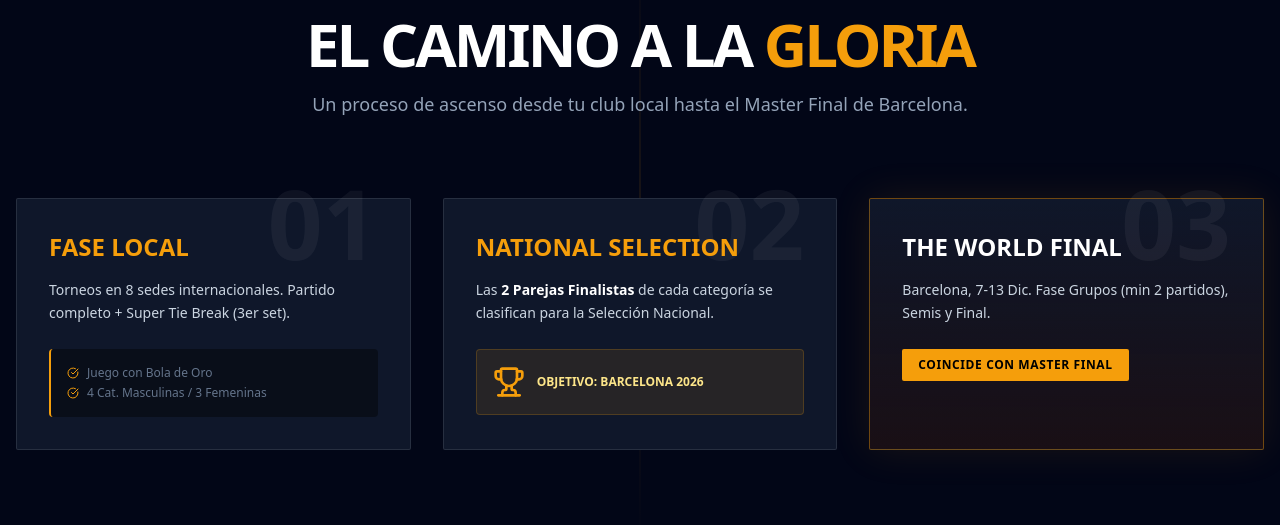
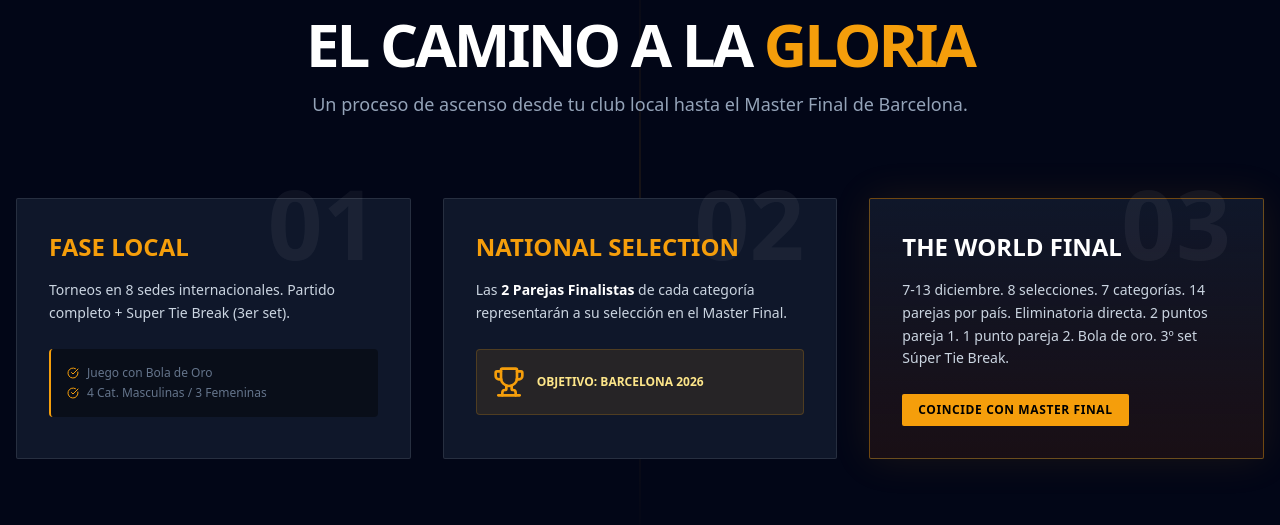
Before and after one commit to oscarsvq/WorldPadelNationsCup, a plain HTML site: page index.html in a window 1280 px wide. Shown: the part 803-1328 px from the top of the page. Drawn offline with nearby package versions, Linux system fonts and the light colour scheme.

Commit message:
Update index.html

```diff
--- a/index.html
+++ b/index.html
@@ -137,7 +137,7 @@
                     <div class="absolute -top-6 left-8 md:left-auto md:right-8 text-8xl font-black text-white/5 group-hover:text-amber-500/10 transition-colors">02</div>
                     <h3 class="text-2xl font-black uppercase mb-4 text-amber-500 relative z-10" data-i18n="step2Title">National Selection</h3>
                     <p class="text-slate-300 text-sm mb-6 leading-relaxed relative z-10">
-                        <span data-i18n="step2Desc">Las</span> <strong class="text-white" data-i18n="step2DescBold">2 Parejas Finalistas</strong> <span data-i18n="step2DescEnd">de cada categoría se clasifican para la Selección Nacional.</span>
+                        <span data-i18n="step2Desc">Las</span> <strong class="text-white" data-i18n="step2DescBold">2 Parejas Finalistas</strong> <span data-i18n="step2DescEnd">de cada categoría representarán a su selección en el Master Final.</span>
                     </p>
                     <div class="bg-amber-500/10 p-4 rounded border border-amber-500/20 flex items-center gap-3">
                         <i data-lucide="trophy" class="w-8 h-8 text-amber-500"></i>
@@ -150,7 +150,7 @@
                     <div class="absolute -top-6 left-8 md:left-auto md:right-8 text-8xl font-black text-white/5 group-hover:text-amber-500/10 transition-colors">03</div>
                     <h3 class="text-2xl font-black uppercase mb-4 text-white relative z-10" data-i18n="step3Title">The World Final</h3>
                     <p class="text-slate-300 text-sm mb-6 leading-relaxed relative z-10" data-i18n="step3Desc">
-                        Barcelona, 7-13 Dic. Fase Grupos (min 2 partidos), Semis y Final.
+                        7-13 diciembre. 8 selecciones. 7 categorías. 14 parejas por país. Eliminatoria directa. 2 puntos pareja 1. 1 punto pareja 2. Bola de oro. 3º set Súper Tie Break.
                     </p>
                     <div class="inline-block bg-amber-500 text-black text-xs font-black px-4 py-2 uppercase rounded-sm tracking-wider" data-i18n="step3Badge">Coincide con Master Final</div>
                 </div>
@@ -342,11 +342,11 @@
                 step2Title: "National Selection",
                 step2Desc: "Las",
                 step2DescBold: "2 Parejas Finalistas",
-                step2DescEnd: "de cada categoría se clasifican para la Selección Nacional.",
+                step2DescEnd: "de cada categoría representarán a su selección en el Master Final.",
                 step2Award: "Objetivo: Barcelona 2026",
 
                 step3Title: "The World Final",
-                step3Desc: "Barcelona, 7-13 Dic. Fase Grupos (min 2 partidos), Semis y Final.",
+                step3Desc: "7-13 diciembre. 8 selecciones. 7 categorías. 14 parejas por país. Eliminatoria directa. 2 puntos pareja 1. 1 punto pareja 2. Bola de oro. 3º set Súper Tie Break.",
                 step3Badge: "Coincide con Master Final",
 
                 madridTitle1: "Destino",
@@ -420,11 +420,11 @@
                 step2Title: "National Selection",
                 step2Desc: "The",
                 step2DescBold: "2 Finalist Pairs",
-                step2DescEnd: "of each category qualify for the National Team.",
+                step2DescEnd: "of each category will represent their national team in the Master Final.",
                 step2Award: "Goal: Barcelona 2026",
 
                 step3Title: "The World Final",
-                step3Desc: "Barcelona, Dec 7-13. Group Phase (min 2 matches), Semis & Final.",
+                step3Desc: "December 7-13. 8 national teams. 7 categories. 14 pairs per country. Knockout stage. 2 points Pair 1. 1 point Pair 2. Golden Point. 3rd set Super Tie Break.",
                 step3Badge: "During Master Final",
 
                 madridTitle1: "Destination",
```
